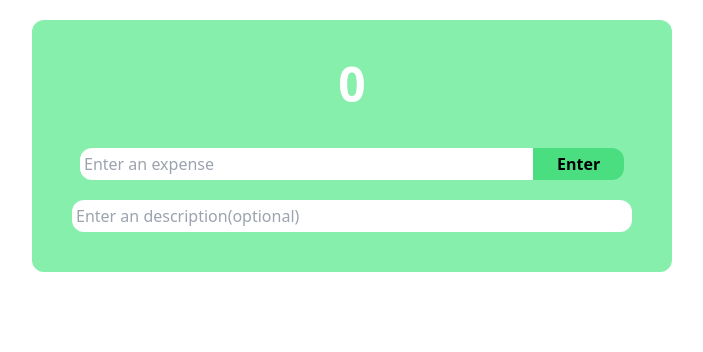
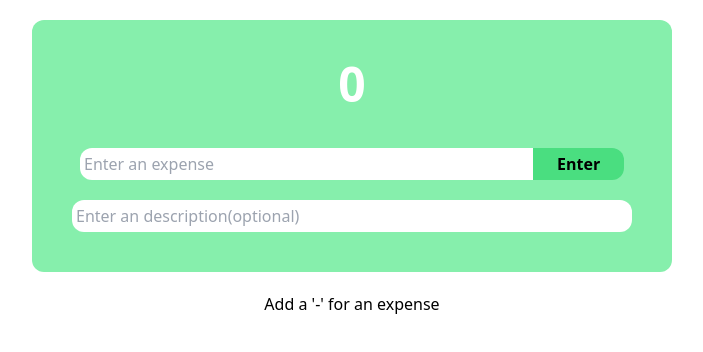
Before and after one commit to amerkulovic/ExpenseTracker, a React (Create React App) app: page / in a window 1280 px wide. Shown: the top 352 px of the page, without its empty margins (288-991 px from the left). Built offline with nearby package versions, Linux system fonts and the light colour scheme.

Commit message:
removed redundant code

```diff
--- a/src/App.tsx
+++ b/src/App.tsx
@@ -1,7 +1,5 @@
 import React, { useState } from "react";
 import ExpenseItem from "./components/ExpenseItem";
-import { ExpenseItemProps } from "./components/ExpenseItem";
-import exp from "constants";
 import Form from "./components/Form";
 
 export type Expense = {
@@ -39,6 +37,7 @@ function App() {
   return (
     <div className="flex flex-col items-center justify-center align-middle">
       <Form expenses={expenses} totalFunction={changeTotal} buttonOnChange={handleInputChange} valueInput={enteredValue} descInput={enteredDescription} descOnChange={handleDescriptionChange} />
+      <p>Add a '-' for an expense</p>
       {expenses.map((expense, id) => (
         <ExpenseItem key={id} id={id} cost={expense.cost} description={expense.description} buttonFunction={() => removeExpense(expense.id)} />
       ))}
```
